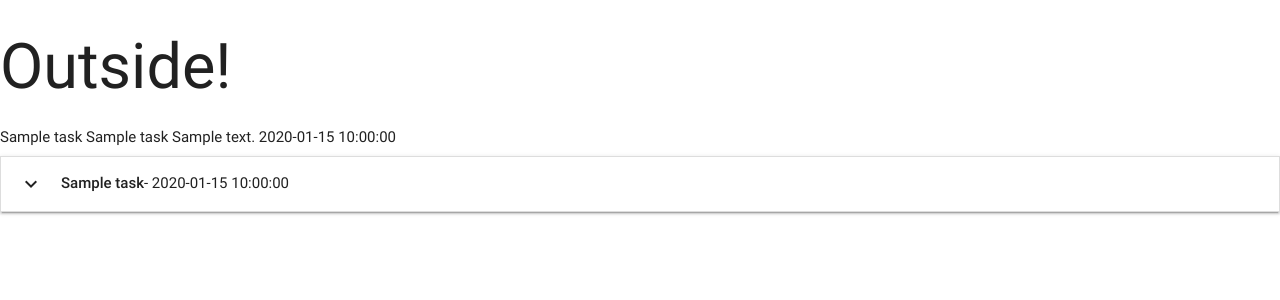
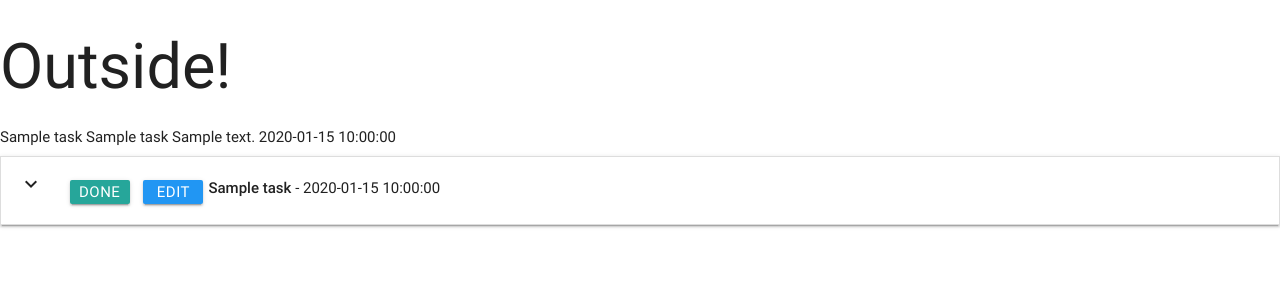
Before and after one commit to VladimirB3/task-manager, a Flask app: page / in a window 1280 px wide. Shown: the top 300 px of the page. Run offline with Flask 2, Linux system fonts and the light colour scheme; a database or web service that is not in the repository returns one stand-in record (values such as "Sample title"); some libraries are stand-ins or nearby versions.

Commit message:
Added styles and buttons along with some custome CSS styling which does not work

```diff
--- /dev/null
+++ b/static/css/style.css
@@ -0,0 +1,11 @@
+.btn_small {
+    height: 24px;
+    width: 60px;
+    line-height: 24px;
+    margin: 5px 5px;
+    padding: 0 0.5em;
+}
+
+.task_header {
+    margin-top: 5px;
+}
--- a/templates/base.html
+++ b/templates/base.html
@@ -3,7 +3,7 @@
     <head>
         <link href="https://fonts.googleapis.com/icon?family=Material+Icons" rel="stylesheet">
         <link rel="stylesheet" href="https://cdnjs.cloudflare.com/ajax/libs/materialize/0.100.2/css/materialize.min.css">
-
+        <link rel="stylesheet" href="{{url_for('static', filename='css/style.css')}}" type="text/css">
     </head>
     <body>
         <h1>Outside!</h1>
--- a/templates/tasks.html
+++ b/templates/tasks.html
@@ -12,8 +12,16 @@
 <ul class="collapsible">
     {% for task in tasks %}
     <li>
-      <div class="collapsible-header"><i class="material-icons">expand_more</i><strong>{{task.task_name}}</strong> - {{task.due_date}}</div>
-      <div class="collapsible-body"><span>{{task.task_description}}</span></div>
+        <div class="collapsible-header">
+            <div class='col s3'>
+                <i class="material-icons">expand_more</i>
+                <a class="waves-effect waves-light btn btn_small">Done</a>
+                <a class="waves-effect waves-light btn btn_small blue">Edit</a>
+            </div>
+            <div class="task_header col s9">
+                <strong>{{task.task_name}}</strong> - {{task.due_date}}</div>
+            </div>
+        <div class="collapsible-body"><span>{{task.task_description}}</span></div>
     </li>
     {% endfor %}
 </ul>
```
